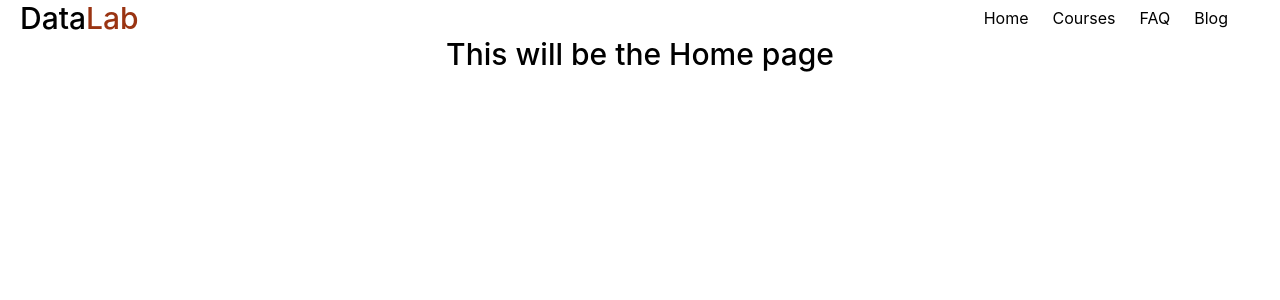
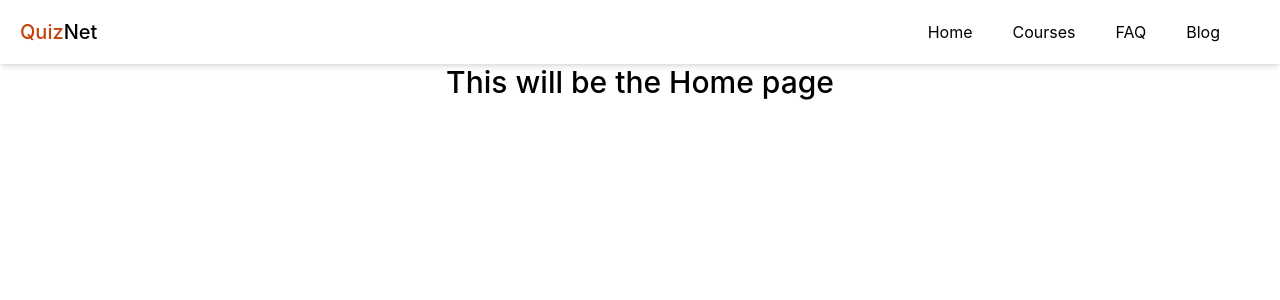
Before and after one commit to 0xkabir/datalab-client, a React (Create React App) app: page / in a window 1280 px wide. Shown: the top 300 px of the page. Built offline with nearby package versions, Linux system fonts and the light colour scheme.

Commit message:
updated navbar

```diff
--- a/src/pages/shared/NavBar/NavBar.js
+++ b/src/pages/shared/NavBar/NavBar.js
@@ -4,38 +4,27 @@ import { Link, NavLink } from 'react-router-dom';
 import { HiMenuAlt3, HiX } from "react-icons/hi";
 
 const NavBar = () => {
-    const active = {
-        backgroundColor: "rgb(30 41 59)",
-        borderRadius: "5px",
-        padding: "5px 15px",
-        color: "white",
-        fontWeight: "700"
-    }
-
     const [open, setOpen] = useState(false)
     return (
-        <nav className='flex justify-between items-center px-5'>
-            <Link to='/'><h2 className='text-3xl font-medium'>Data<span className='text-orange-800'>Lab</span></h2></Link>
-            <div>
-            <div onClick={()=>setOpen(!open)} className='text-right md:hidden'>
-                {open?<HiX/>:<HiMenuAlt3/>}
-            </div>
-            <div>
-            <ul className={`md:px-5 md:text-lg lg:text-base flex flex-col justify-center md:flex-row w-[50vw] md:w-full bg-white h-[100vh] md:h-auto absolute md:static top-10 duration-500 ease-in-out ${open?'right-0':'right-[-250px] hidden md:flex'}`}>
-                    <li className='px-3 relative'>
-                        <NavLink to='/home' style={({isActive})=>isActive?active:undefined}>Home</NavLink>
-                    </li>
-                    <li className='px-3 relative'>
-                        <NavLink to='/courses' style={({isActive})=>isActive?active:undefined}>Courses</NavLink>
-                    </li>
-                    <li className='px-3 relative'>
-                        <NavLink to='/faq' style={({isActive})=>isActive?active:undefined}>FAQ</NavLink>
-                    </li>
-                    <li className='px-3 relative'>
-                        <NavLink to='/blog' style={({isActive})=>isActive?active:undefined}>Blog</NavLink>
-                    </li>
-                </ul>
-            </div>
+        <nav className='h-16 flex sticky top-0 justify-between items-center bg-white shadow-md z-10'>
+            <Link to='/'>
+                <div className='flex items-center px-5'>
+                    <h2 className='text-xl font-medium'><span className='text-orange-700'>Quiz</span>Net</h2>
+                </div>
+            </Link>
+
+            <div className='relative px-5'>
+                <div onClick={()=>setOpen(!open)} className='text-right md:hidden'>
+                    {
+                        open?<HiX/>:<HiMenuAlt3/>
+                    }
+                </div>
+                <div className={`md:px-5 md:text-lg lg:text-base flex flex-col justify-center md:flex-row w-[50vw] md:w-full bg-white h-[100vh] md:h-auto absolute md:static top-10 duration-500 ease-in-out ${open?'right-0':'right-[-250px] hidden md:flex'}`}>
+                    <NavLink to='/home' className={({isActive})=>isActive?'mx-2 px-3 py-1 block bg-slate-700 font-medium text-white text-center rounded-lg': 'text-center mx-2 px-3 py-1 block'}>Home</NavLink>
+                    <NavLink to='/courses' className={({isActive})=>isActive?'mx-2 px-3 py-1 my-8 md:my-0 block bg-slate-700 font-medium text-white text-center rounded-lg': 'text-center mx-2 px-3 py-1 my-8 md:my-0 block'}>Courses</NavLink>
+                    <NavLink to='/faq' className={({isActive})=>isActive?'mx-2 px-3 py-1 my-8 md:my-0 block bg-slate-700 font-medium text-white text-center rounded-lg': 'text-center mx-2 px-3 py-1 my-8 md:my-0 block'}>FAQ</NavLink>
+                    <NavLink to='/blog' className={({isActive})=>isActive?'mx-2 px-3 py-1 block bg-slate-700 font-medium text-white text-center rounded-lg': 'text-center mx-2 px-3 py-1 block'}>Blog</NavLink>
+                </div>
             </div>
         </nav>
     );
```
